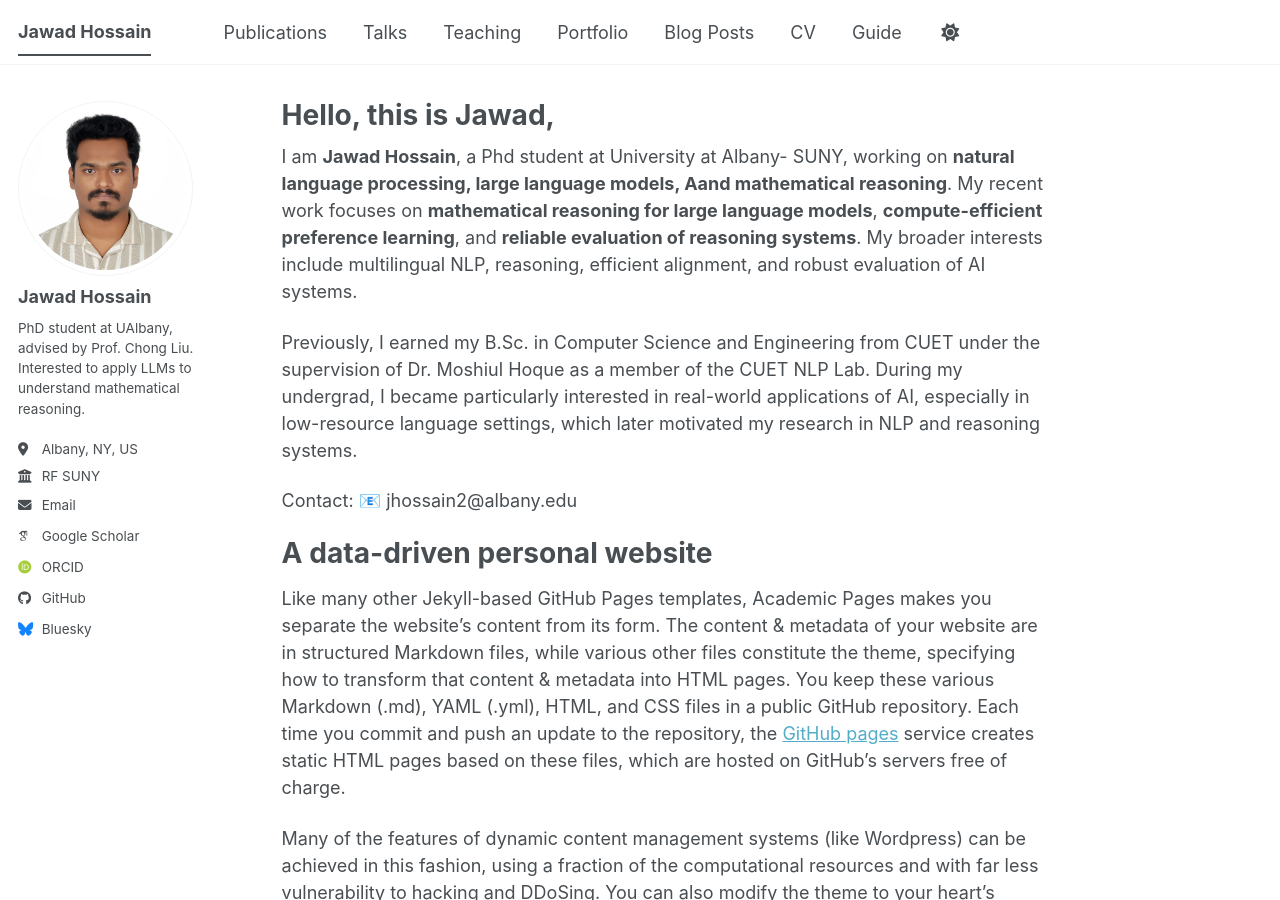
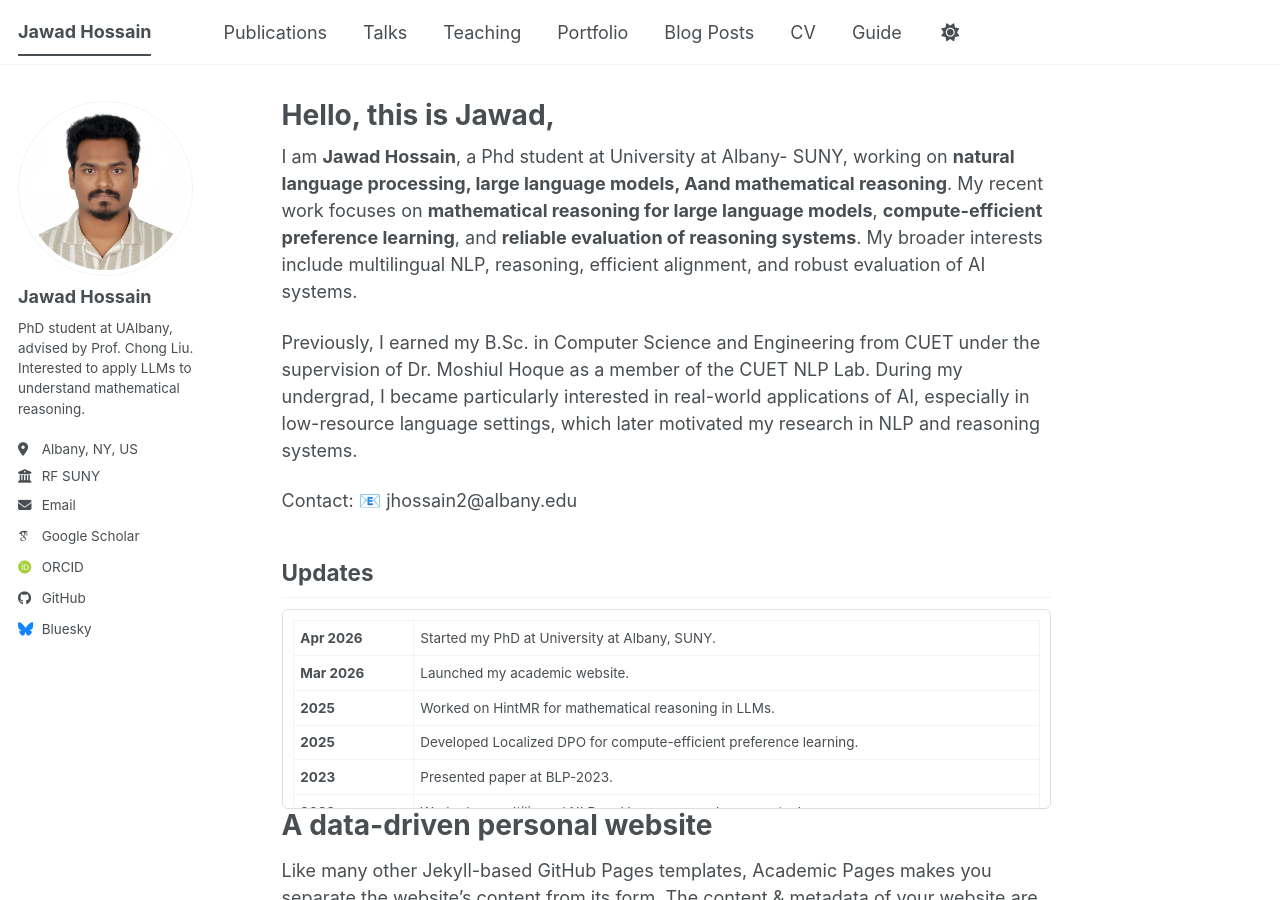
Before and after one commit to Jawad039/jawad039.github.io, a Jekyll site: the page built from _pages/about.md, in a window 1280 px wide and 900 px high. Built offline with Jekyll 4.4.1, drawn with Linux system fonts in a browser that asks for light colours; some web fonts are replaced; a script bundle is joined from its source files by our own code; library files that are not in the unit come from our copies.

Commit message:
Update about.md

```diff
--- a/_pages/about.md
+++ b/_pages/about.md
@@ -9,6 +9,43 @@ I am **Jawad Hossain**, a Phd student at University at Albany- SUNY, working on
 Previously, I earned my B.Sc. in Computer Science and Engineering from CUET under the supervision of Dr. Moshiul Hoque as a member of the CUET NLP Lab. During my undergrad, I became particularly interested in real-world applications of AI, especially in low-resource language settings, which later motivated my research in NLP and reasoning systems.
 
 Contact: 📧 jhossain2@albany.edu
+
+## Updates
+
+<div style="height: 200px; overflow-y: auto; border: 1px solid #ddd; padding: 10px; border-radius: 6px;">
+
+<table>
+  <tr>
+    <td style="width: 120px;"><b>Apr 2026</b></td>
+    <td>Started my PhD at University at Albany, SUNY.</td>
+  </tr>
+  <tr>
+    <td><b>Mar 2026</b></td>
+    <td>Launched my academic website.</td>
+  </tr>
+  <tr>
+    <td><b>2025</b></td>
+    <td>Worked on HintMR for mathematical reasoning in LLMs.</td>
+  </tr>
+  <tr>
+    <td><b>2025</b></td>
+    <td>Developed Localized DPO for compute-efficient preference learning.</td>
+  </tr>
+  <tr>
+    <td><b>2023</b></td>
+    <td>Presented paper at BLP-2023.</td>
+  </tr>
+  <tr>
+    <td><b>2022</b></td>
+    <td>Worked on multilingual NLP and low-resource language tasks.</td>
+  </tr>
+  <tr>
+    <td><b>2021</b></td>
+    <td>Started research in NLP and AI systems.</td>
+  </tr>
+</table>
+
+</div>
 
 A data-driven personal website
 ======
```
